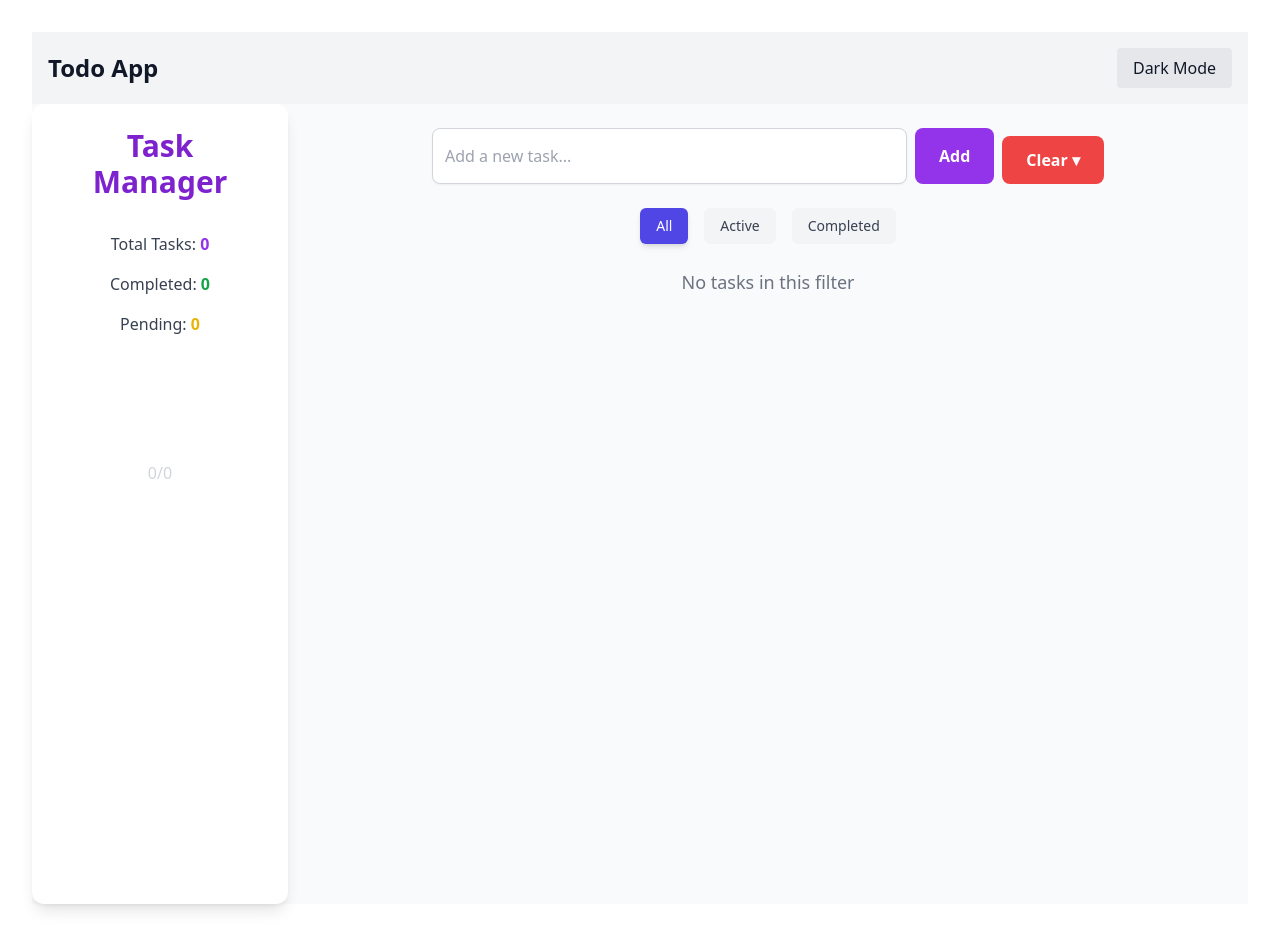
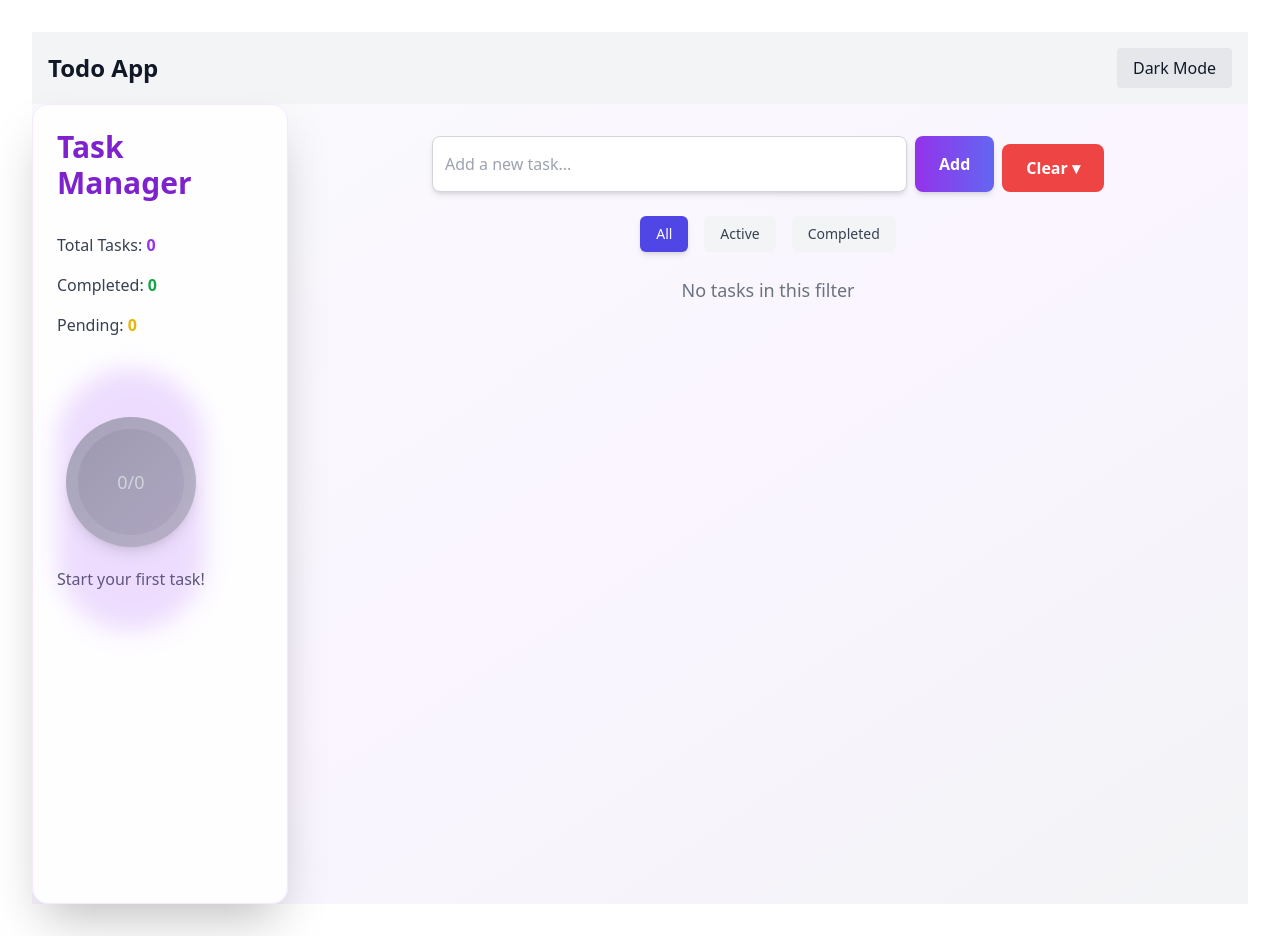
Before and after one commit to 14anjali/Todo-app, a React (Vite) app: page / in a window 1280 px wide. Built offline with nearby package versions, Linux system fonts and the light colour scheme.

Commit message:
optimised

```diff
--- a/src/ProgressCircle.jsx
+++ b/src/ProgressCircle.jsx
@@ -8,26 +8,41 @@ function ProgressBar({
 }) {
   const [hovered, setHovered] = useState(false);
 
-  //  Safety checks
+  // Safety checks
   const safeTotal = Math.max(total, 0);
   const progress =
     safeTotal === 0 ? 0 : Math.min(Math.max(completed / safeTotal, 0), 1);
   const percentage = Math.round(progress * 100);
 
-  //  Calculate circle dimensions
+  // Circle math
   const radius = useMemo(() => (size - strokeWidth) / 2, [size, strokeWidth]);
   const circumference = useMemo(() => 2 * Math.PI * radius, [radius]);
   const offset = circumference * (1 - progress);
 
-  //  Unique gradient ID
+  // Unique gradient ID
   const gradId = useMemo(
     () => `grad-${Math.random().toString(36).substr(2, 8)}`,
     []
   );
 
+  // Motivational status text
+  const statusMessage =
+    percentage === 100
+      ? "🎯 All tasks completed!"
+      : percentage >= 70
+      ? "Almost there, keep going!"
+      : percentage >= 40
+      ? "You're making great progress!"
+      : percentage > 0
+      ? "Let’s get more done!"
+      : "Start your first task!";
+
   return (
+    <div className="flex flex-col items-center justify-center gap-3 mt-12 mb-10">
       <div
-      className="relative inline-block mt-12 mb-10 transition-transform duration-300 ease-in-out"
+        className="relative inline-block transition-transform duration-300 ease-in-out
+                   bg-gradient-to-br from-gray-600/50 to-gray-800/30
+                   rounded-full shadow-lg hover:shadow-purple-500/30"
         style={{
           width: size,
           height: size,
@@ -36,17 +51,21 @@ function ProgressBar({
         onMouseEnter={() => setHovered(true)}
         onMouseLeave={() => setHovered(false)}
       >
-      {/* SVG */}
-      <svg width={size} height={size} className="transform -rotate-90">
+        {/* SVG Circle (perfectly centered) */}
+        <svg
+          width={size}
+          height={size}
+          viewBox={`0 0 ${size} ${size}`}
+          className="transform -rotate-90"
+        >
           <defs>
-          {/* Purple gradient */}
             <linearGradient id={gradId} x1="0%" y1="0%" x2="100%" y2="100%">
-            <stop offset="0%" stopColor="#8B5CF6" />   {/* Purple */}
-            <stop offset="50%" stopColor="#C084FC" />  {/* Light Purple */}
-            <stop offset="100%" stopColor="#D946EF" /> {/* Pink */}
+              <stop offset="0%" stopColor="#8B5CF6" />
+              <stop offset="50%" stopColor="#C084FC" />
+              <stop offset="100%" stopColor="#D946EF" />
             </linearGradient>
 
-          {/* Soft glow filter */}
+            {/* Glow filter */}
             <filter id="glow">
               <feGaussianBlur stdDeviation="3.5" result="coloredBlur" />
               <feMerge>
@@ -56,7 +75,7 @@ function ProgressBar({
             </filter>
           </defs>
 
-        {/* Background track */}
+          {/* Background Track */}
           <circle
             cx={size / 2}
             cy={size / 2}
@@ -66,7 +85,7 @@ function ProgressBar({
             fill="none"
           />
 
-        {/* Progress circle */}
+          {/* Progress Circle */}
           <circle
             cx={size / 2}
             cy={size / 2}
@@ -84,19 +103,28 @@ function ProgressBar({
           />
         </svg>
 
-      {/* Center text */}
+        {/* Center Value */}
         <div className="absolute inset-0 flex items-center justify-center text-center">
           {hovered ? (
-          <span className="text-xl font-semibold text-purple-300 drop-shadow-[0_0_6px_#C084FC]">
+            <span className="text-2xl font-semibold text-purple-300 drop-shadow-[0_0_6px_#C084FC]">
               {percentage}%
             </span>
           ) : (
-          <span className="text-base font-medium text-gray-300">
+            <span className="text-lg font-medium text-gray-300 dark:text-gray-400">
               {completed}/{safeTotal}
             </span>
           )}
         </div>
       </div>
+
+      {/* Text Under Circle */}
+      <p
+        className="text-center text-sm sm:text-base text-gray-600 dark:text-gray-400
+                   font-medium mt-2 transition-colors duration-300"
+      >
+        {statusMessage}
+      </p>
+    </div>
   );
 }
 
--- a/src/Todo.jsx
+++ b/src/Todo.jsx
@@ -88,12 +88,21 @@ function Todo() {
     setHoverId(null);
   };
 
+
 return (
- <div className="min-h-screen bg-gray-50 flex dark:bg-gray-900 transition-colors duration-300">
+    <div className="min-h-screen flex flex-col md:flex-row
+                    bg-gradient-to-br from-gray-50 via-purple-50 to-gray-100
+                    dark:from-gray-900 dark:via-gray-800 dark:to-gray-900
+                    transition-colors duration-300">
+
       {/* Sidebar */}
-  <aside className="w-64 bg-white shadow-lg  dark:bg-gray-800 p-6 hidden md:block rounded-xl">
-    <h1 className="text-3xl font-bold text-purple-700 mb-8 dark:text-purple-400">Task Manager</h1>
-    <div className="space-y-4 text-gray-700 dark:text-gray-200">
+      <aside className="w-full md:w-64 bg-white/80 dark:bg-gray-800/70 backdrop-blur-md
+                        shadow-2xl p-6 rounded-2xl border border-purple-100 dark:border-gray-700
+                        mb-6 md:mb-0">
+        <h1 className="text-3xl font-bold text-purple-700 mb-8 dark:text-purple-400 text-center md:text-left">
+          Task Manager
+        </h1>
+        <div className="space-y-4 text-gray-700 dark:text-gray-200 text-center md:text-left">
           <p>
             Total Tasks: <span className="font-semibold text-purple-600 dark:text-purple-400">{tasks.length}</span>
           </p>
@@ -105,7 +114,9 @@ function Todo() {
           </p>
         </div>
 
-    <div className="mt-6">
+        <div className="mt-8 flex justify-center md:justify-start">
+          <div className="relative">
+            <div className="absolute inset-0 blur-md bg-purple-500/20 rounded-full"></div>
             <ProgressBar
               completed={tasks.filter(t => t.completed).length}
               total={tasks.length}
@@ -113,11 +124,12 @@ function Todo() {
               strokeWidth={12}
             />
           </div>
+        </div>
       </aside>
 
       {/* Main Content */}
-  <main className="flex-1 p-6">
-    <div className="max-w-2xl mx-auto">
+      <main className="flex-1 p-4 sm:p-6 md:p-8">
+        <div className="max-w-2xl mx-auto w-full">
           {/* Input + Buttons */}
           <div className="flex flex-wrap gap-2 mb-6">
             <input
@@ -129,11 +141,13 @@ function Todo() {
               className="flex-grow border border-gray-300 dark:border-gray-600 rounded-lg p-3
                          bg-white dark:bg-gray-700 text-gray-900 dark:text-gray-100
                          focus:outline-none focus:ring-2 focus:ring-purple-400 dark:focus:ring-purple-600
-                     shadow-sm transition-colors duration-300"
+                         shadow-md hover:shadow-lg transition-all duration-300"
             />
             <button
               onClick={addTask}
-          className="bg-purple-600 dark:bg-purple-500 text-white px-6 py-3 rounded-lg hover:bg-purple-700 transition font-semibold flex items-center justify-center"
+              className="bg-gradient-to-r from-purple-600 to-indigo-500 dark:from-purple-500 dark:to-indigo-400
+                         text-white px-6 py-3 rounded-lg hover:opacity-90 active:scale-95
+                         transition font-semibold flex items-center justify-center shadow-md"
             >
               Add
             </button>
@@ -172,8 +186,6 @@ function Todo() {
         </div>
       </main>
     </div>
-
-
   );
 }
 
```
Lines whose indentation alone changed are shown as unchanged.
